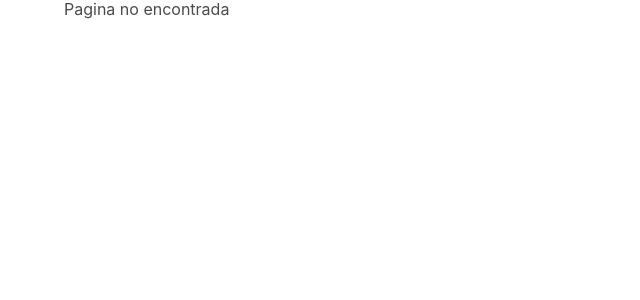
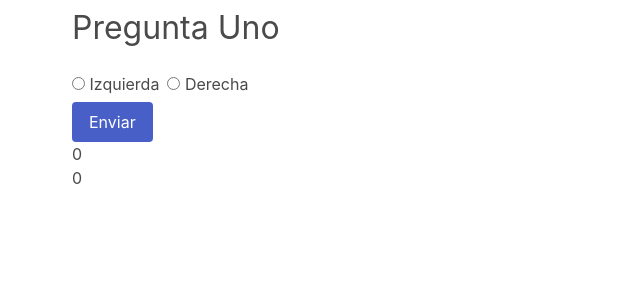
Before and after one commit to HolGonzalez/teagic, a React (Create React App) app: page /start-quiz in a window 1280 px wide. Shown: the top 300 px of the page, without its empty margins (0-640 px from the left). Built offline with nearby package versions, Linux system fonts and the light colour scheme.

Commit message:
Implementación de logica del cuestionario Se agrego la acción de sumar el valor de la opción selecionada

```diff
--- a/src/components/App.js
+++ b/src/components/App.js
@@ -2,6 +2,7 @@ import React from 'react'
 import {BrowserRouter, Route, Switch} from 'react-router-dom'
 import Home from '../pages/Home'
 import Brain from '../pages/Brain'
+import Quiz from '../pages/Quiz'
 import NotFound from '../pages/NotFound.js'
 
 
@@ -11,6 +12,7 @@ function App() {
             <Switch>
                 <Route exact path="/" component={Home}/>
                 <Route exact path="/brain" component={Brain}/>
+                <Route exact path="/start-quiz" component={Quiz}/>
                 <Route component={NotFound}/>
             </Switch>
         </BrowserRouter>
--- /dev/null
+++ b/src/components/Question.js
@@ -0,0 +1,9 @@
+import React, { Fragment } from 'react';
+import 'bootstrap/dist/css/bootstrap.min.css'
+import 'bulma/css/bulma.css'
+
+const Question = () => (
+    <Fragment></Fragment>
+)
+
+export default Question
--- /dev/null
+++ b/src/pages/Quiz.js
@@ -0,0 +1,58 @@
+import React, {Component, Fragment} from 'react';
+import 'bootstrap/dist/css/bootstrap.min.css'
+import 'bulma/css/bulma.css'
+import Question from '../components/Question'
+
+
+class Quiz extends Component {
+
+    constructor(props) {
+        super(props)
+
+        this.state = {
+            left : 0,
+            right : 0
+        }
+
+        this.Left = this.Left.bind(this)
+        this.Right = this.Right.bind(this)
+    }
+
+    Left(e){
+        this.setState({
+            left: this.state.left + parseInt(e.target.value)
+        })
+    }
+
+    Right(e){
+        this.setState({
+            right: this.state.right + parseInt(e.target.value)
+        })
+    }
+
+
+    render() {
+        return (
+            <div className="container p-2 mx-auto">
+                <p className="subtitle is-3">Pregunta Uno</p>
+                <div class="control">
+                    <label className="radio">
+                        <input type="radio" name="answer" value="1"
+                            onChange={ this.Left}/> Izquierda
+                    </label>
+                    <label className="radio">
+                        <input type="radio" name="answer" value="1"
+                            onChange={ this.Right}/> Derecha
+                    </label>
+                </div>
+                <div class="control">
+                        <input className="button is-link" type="submit" value="Enviar"></input>
+                </div>
+                    <p>{this.state.left}</p>
+                    <p>{this.state.right}</p>
+            </div>
+        )
+    }
+}
+
+export default Quiz
```
